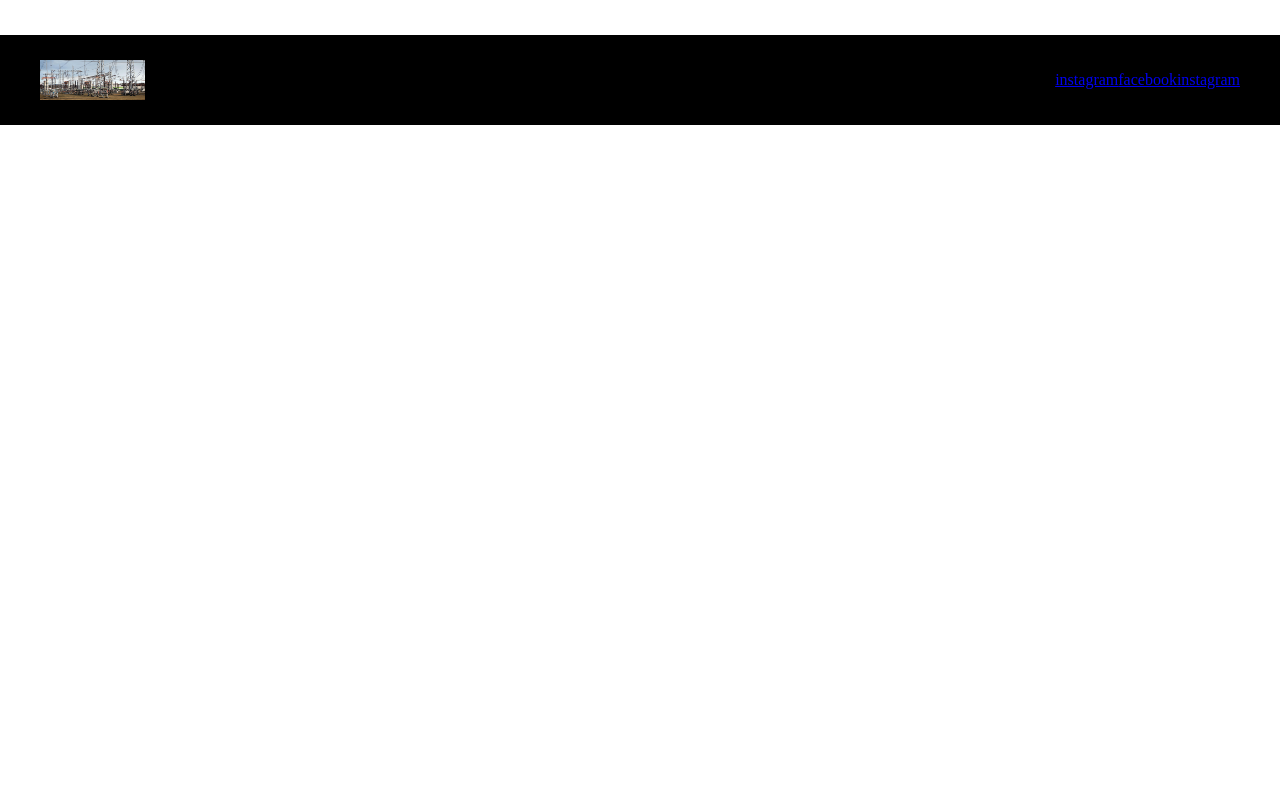
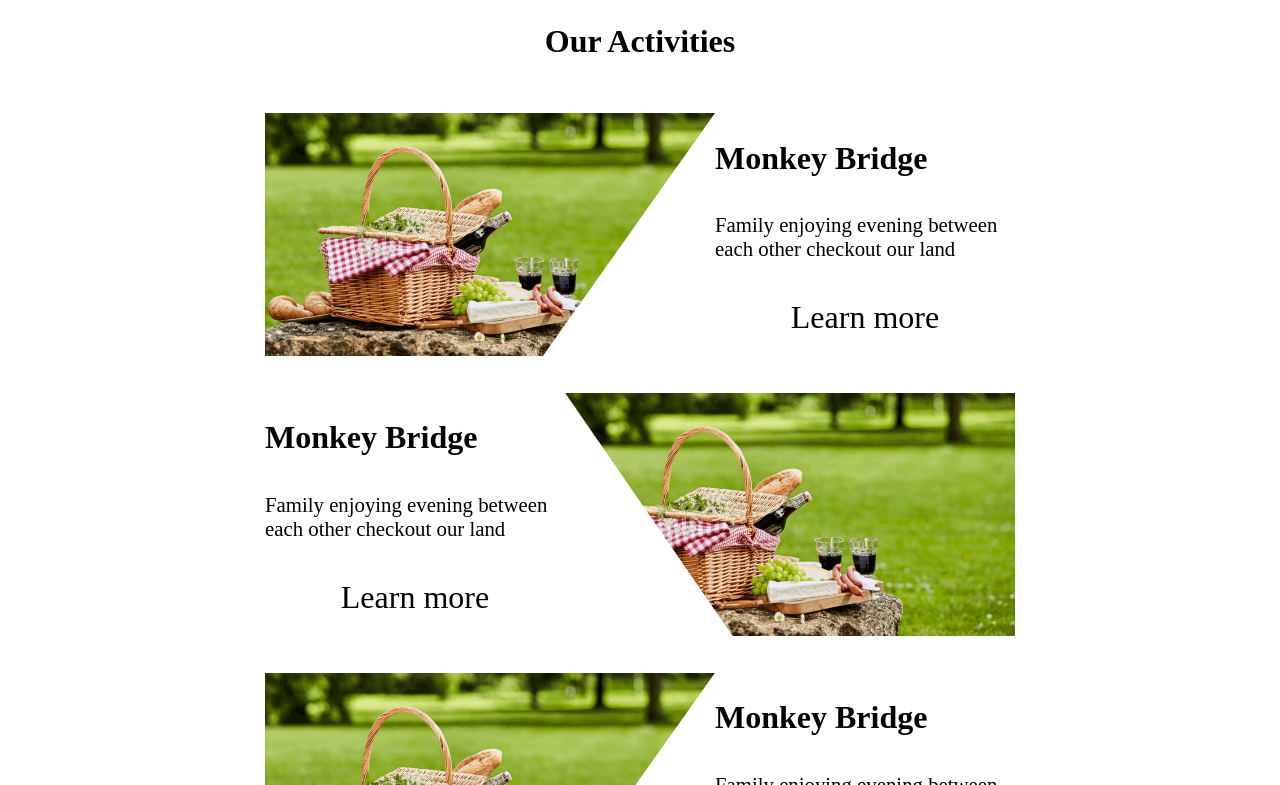
Before and after one commit to AntoineDebes/zoummar-village-react, a React (Create React App) app: page / in a window 1280 px wide. Shown: the part 675-1460 px from the top of the page. Before the commit the page ends 800 px from the top, so only its background shows below. Built offline with nearby package versions, Linux system fonts and the light colour scheme.

Commit message:
feat: Added the homepage cards to display

```diff
--- a/src/App.css
+++ b/src/App.css
@@ -5,12 +5,18 @@
 
 .wrapper {
   min-height: 100vh;
+  height: 100%;
   display: grid;
+  place-items: center;
   grid-template-columns: repeat(4, 1fr);
-  grid-template-rows: 72px auto 90px;
+  grid-template-rows: 72px repeat(2, auto) 90px;
 }
 
 .wrapper > * {
   width: 100%;
   grid-column: span 4;
 }
+
+.container {
+  max-width: var(--max-width);
+}
--- a/src/assets/images/index.js
+++ b/src/assets/images/index.js
@@ -5,3 +5,5 @@ export { default as Policeman } from "./wp-policeman.jpeg";
 export { default as Studio } from "./wp-studio.jpeg";
 export { default as TruckDriver } from "./wp-truck-driver.jpeg";
 export { default as Image } from "./electricity-power-plant.jpg";
+export { default as Logo } from "./Logo.png";
+export { default as Picnic } from "./Picnic.png";
--- a/src/components/Footer.css
+++ b/src/components/Footer.css
@@ -14,12 +14,15 @@
 
 .wrapper__footer__container__img {
   width: 105px;
-  height: 40px;
+  position: relative;
 }
 
 .wrapper__footer__container__img > img {
-  width: 100%;
-  height: 100%;
+  width: 150px;
+  position: absolute;
+  top: 0%;
+  right: 0%;
+  transform: translate(-50%, -50%);
 }
 
 .wrapper__footer__container__contacts {
--- a/src/components/Footer.js
+++ b/src/components/Footer.js
@@ -1,6 +1,6 @@
 import React from "react";
 import "./Footer.css";
-import Logo from "../assets/images/electricity-power-plant.jpg";
+import { Logo } from "../assets/images";
 
 function Footer() {
   return (
--- a/src/components/Header.css
+++ b/src/components/Header.css
@@ -22,8 +22,7 @@
 }
 
 .header__container__logo {
-  width: 105px;
-  height: 30px;
+  width: 150px;
 }
 
 .header__container__logo > img {
--- a/src/components/Header.js
+++ b/src/components/Header.js
@@ -1,7 +1,7 @@
 import React from "react";
 import "./Header.css";
 import { Link } from "react-router-dom";
-import Logo from "../assets/images/electricity-power-plant.jpg";
+import { Logo } from "../assets/images";
 
 function Header() {
   return (
--- /dev/null
+++ b/src/components/HomepageCard.css
@@ -0,0 +1,46 @@
+.wrapper__content__card-left-img {
+  display: flex;
+  flex-direction: row;
+  justify-content: center;
+}
+
+.wrapper__content__card-right-img {
+  display: flex;
+  flex-direction: row-reverse;
+  justify-content: center;
+}
+
+.wrapper__content__card__img__container-left-img {
+  clip-path: polygon(0 0, 100% 0, 61% 100%, 0 100%);
+}
+
+.wrapper__content__card__img__container-right-img {
+  clip-path: polygon(0 0, 100% 0, 100% 100%, 38% 100%);
+}
+
+.wrapper__content__card__img__container__img {
+  width: 450px;
+}
+
+.wrapper__content__card__content__container {
+  width: 300px;
+  display: flex;
+  flex-direction: column;
+  gap: 1rem;
+}
+
+.wrapper__content__card__content__container > h2 {
+  font-size: 2rem;
+  margin-block-end: 0;
+}
+
+.wrapper__content__card__content__container > p {
+  font-size: 1.3rem;
+}
+
+.wrapper__content__card__content__container > button {
+  outline: none;
+  border: 0;
+  background-color: transparent;
+  font-size: 2rem;
+}
--- /dev/null
+++ b/src/components/HomepageCard.js
@@ -0,0 +1,31 @@
+import React from "react";
+import "./HomepageCard.css";
+
+function HomepageCard({ direction, picture, ...props }) {
+  return (
+    <div
+      className={`wrapper__content__card-${
+        direction === "left" ? "left-img" : "right-img"
+      }`}
+    >
+      <div
+        className={`wrapper__content__card__img__container-${
+          direction === "left" ? "left-img" : "right-img"
+        }`}
+      >
+        <img
+          src={picture}
+          className="wrapper__content__card__img__container__img"
+          alt="Picnic on the beach"
+        />
+      </div>
+      <div className="wrapper__content__card__content__container">
+        <h2>Monkey Bridge</h2>
+        <p>Family enjoying evening between each other checkout our land</p>
+        <button>Learn more</button>
+      </div>
+    </div>
+  );
+}
+
+export default HomepageCard;
--- a/src/pages/Homepage.css
+++ b/src/pages/Homepage.css
@@ -2,6 +2,7 @@
   width: 100%;
   max-width: 1600px;
   display: flex;
+  flex-direction: column;
   justify-content: center;
   margin: 0 auto;
 }
@@ -43,3 +44,13 @@
 .slick-dots li button:before {
   font-size: 30px !important;
 }
+
+.wrapper__content__title {
+  text-align: center;
+}
+
+.wrapper__hero__cards {
+  display: flex;
+  flex-direction: column;
+  gap: 2rem;
+}
--- a/src/pages/Homepage.js
+++ b/src/pages/Homepage.js
@@ -7,11 +7,13 @@ import {
   Hut,
   Studio,
   Image,
+  Picnic,
 } from "../assets/images";
 import Slider from "react-slick";
 import "slick-carousel/slick/slick.css";
 import "slick-carousel/slick/slick-theme.css";
 import "./Homepage.css";
+import HomepageCard from "../components/HomepageCard";
 
 function Homepage() {
   const settings = {
@@ -48,6 +50,13 @@ function Homepage() {
           </Slider>
         </div>
       </div>
+      <div className="wrapper__hero__cards">
+        <h1 className="wrapper__content__title"> Our Activities</h1>
+        <HomepageCard picture={Picnic} direction="left" />
+        <HomepageCard picture={Picnic} direction="right" />
+        <HomepageCard picture={Picnic} direction="left" />
+        <HomepageCard picture={Picnic} direction="right" />
+      </div>
     </>
   );
 }
```
Also changed, not shown: src/assets/images/Logo.png (added), src/assets/images/Picnic.png (added).
